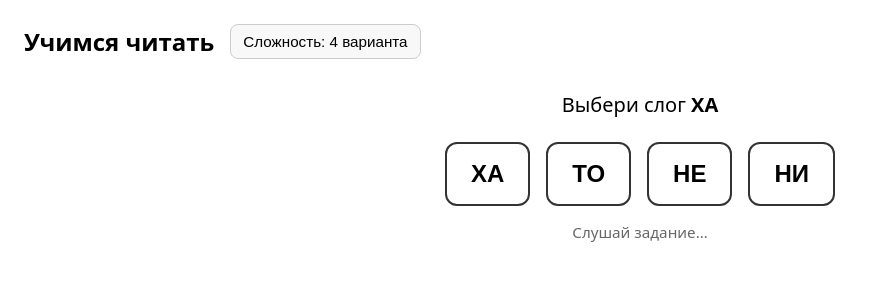
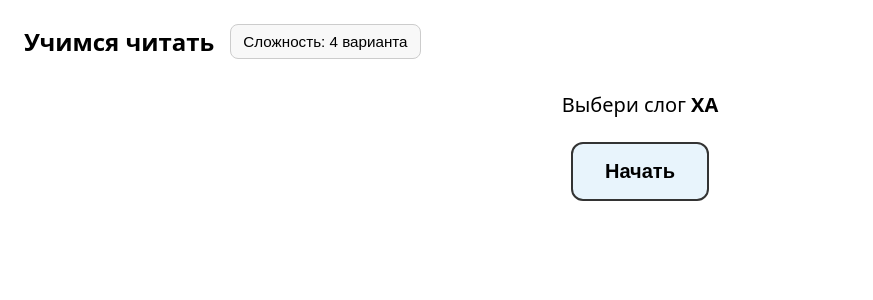
Before and after one commit to TankaShwed/kid-education, a React (Vite) app: page / in a window 1280 px wide. Shown: the top 300 px of the page, without its empty margins (0-873 px from the left). Built offline with nearby package versions, Linux system fonts and the light colour scheme.

Commit message:
begin button to prevent TTS not-allower rejection(without user action

```diff
--- a/src/App.css
+++ b/src/App.css
@@ -72,6 +72,21 @@
   margin-bottom: 1.5rem;
 }
 
+.pick-syllable-round .start-button {
+  padding: 1rem 2rem;
+  font-size: 1.25rem;
+  font-weight: 600;
+  border: 2px solid #333;
+  border-radius: 12px;
+  background: #e8f4fc;
+  cursor: pointer;
+  transition: background 0.15s;
+}
+
+.pick-syllable-round .start-button:hover {
+  background: #cce8f9;
+}
+
 .pick-syllable-round .options {
   display: flex;
   flex-wrap: wrap;
--- a/src/components/PickSyllableRound.tsx
+++ b/src/components/PickSyllableRound.tsx
@@ -24,6 +24,7 @@ export function PickSyllableRound({
   const [options, setOptions] = useState<Syllable[]>(round.options);
   const [status, setStatus] = useState<'idle' | 'correct' | 'wrong'>('idle');
   const [spoken, setSpoken] = useState(false);
+  const [hasStarted, setHasStarted] = useState(false);
 
   const target = round.target;
 
@@ -36,10 +37,12 @@ export function PickSyllableRound({
       .then(() => setSpoken(true));
   }, [target, tts]);
 
-  useEffect(() => {
-    queueMicrotask(() => speakTask());
-    return () => tts.cancel();
-  }, [speakTask, tts]);
+  const handleStart = useCallback(() => {
+    setHasStarted(true);
+    speakTask();
+  }, [speakTask]);
+
+  useEffect(() => () => tts.cancel(), [tts]);
 
   const handleChoose = useCallback(
     (chosen: Syllable) => {
@@ -73,6 +76,17 @@ export function PickSyllableRound({
       <p className="instruction">
         Выбери слог <strong>{target}</strong>
       </p>
+      {!hasStarted ? (
+        <button
+          type="button"
+          className="start-button"
+          onClick={handleStart}
+          aria-label="Начать задание"
+        >
+          Начать
+        </button>
+      ) : (
+        <>
           <div className="options" role="group" aria-label="Варианты слогов">
             {options.map((syllable) => (
               <button
@@ -88,6 +102,8 @@ export function PickSyllableRound({
             ))}
           </div>
           {!spoken && <p className="hint">Слушай задание…</p>}
+        </>
+      )}
     </div>
   );
 }
```
Also changed, not shown: 1 other file (tests, documents, lock files or other folders). Lines whose indentation alone changed are shown as unchanged.
